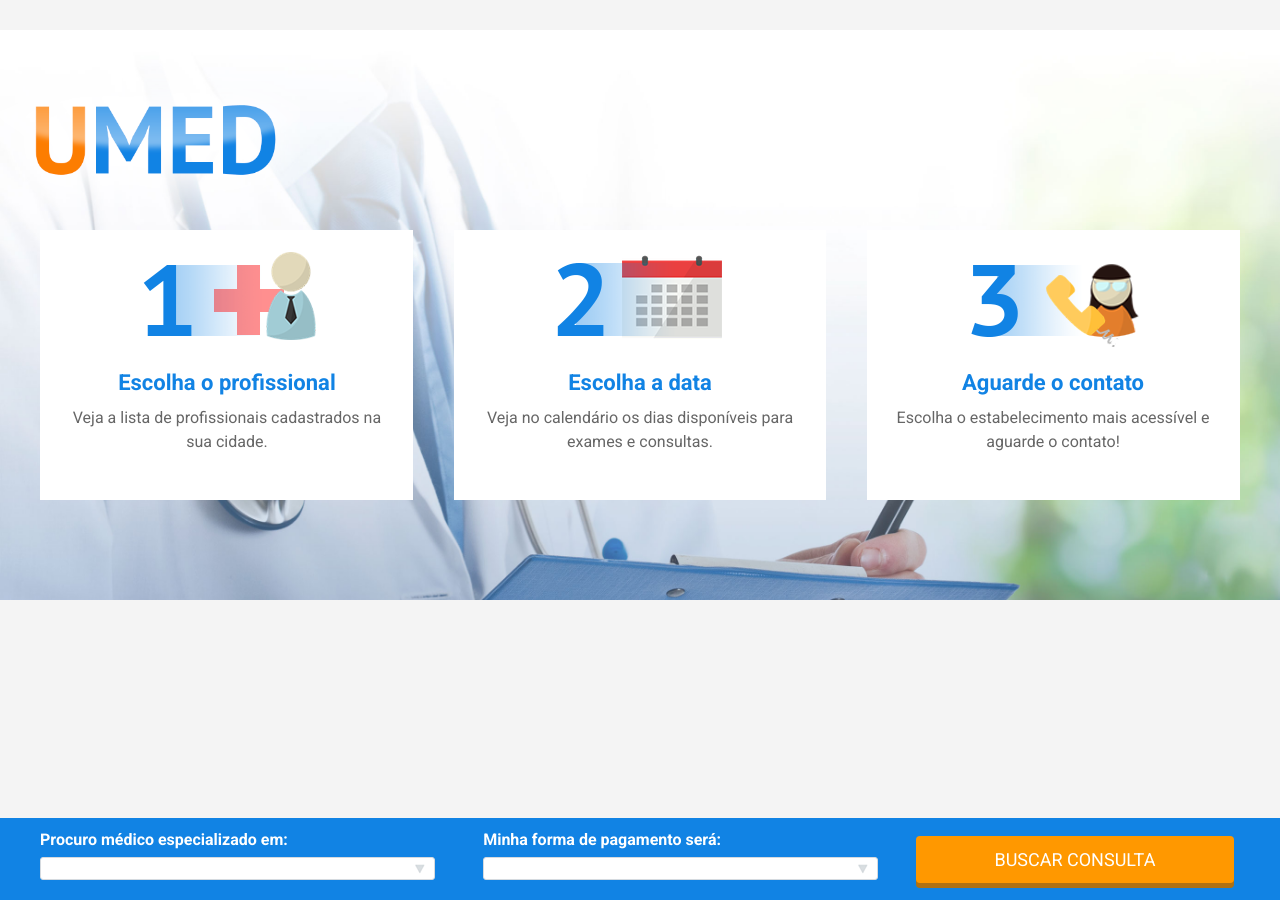
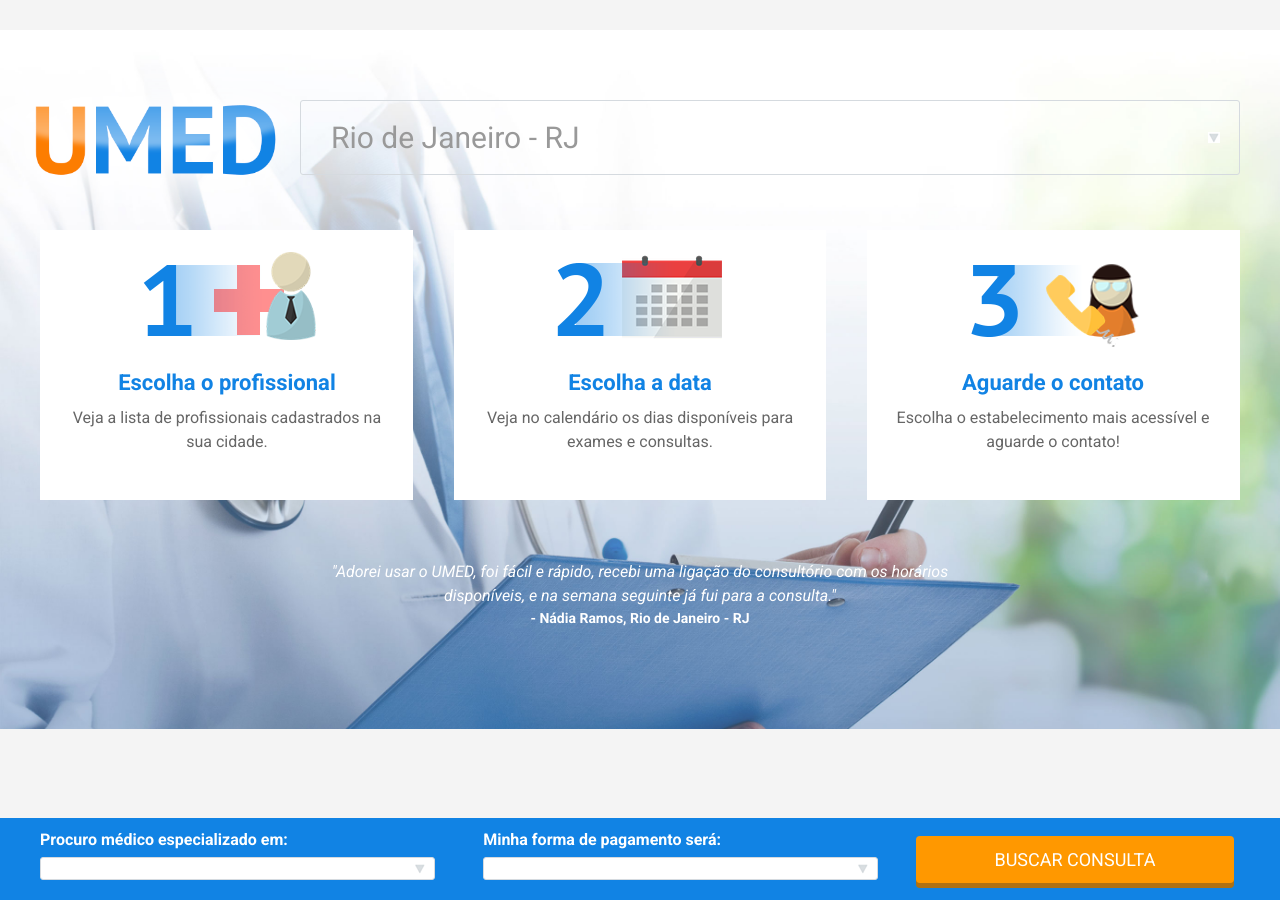
Before and after one commit to beatrizcp87/umed, a Jekyll site: the page built from index.html, in a window 1280 px wide. Built offline with Jekyll 4.4.1, drawn with Linux system fonts in a browser that asks for light colours.

Commit message:
city settings

```diff
--- a/_sass/_layout.scss
+++ b/_sass/_layout.scss
@@ -348,7 +348,7 @@ h2{
     content: " ";
     display: inline-block;
     vertical-align: center;
-    margin: 0 3% 100px 0;
+    margin: 0 3% 20px 0;
     background: #fff;
     padding: 140px 18px 18px 18px;
     width: 31%;
@@ -367,3 +367,27 @@ h2{
     }
   }
 }
+
+.depoimentos{
+  color: #fff;
+  text-align: center;
+  font-size:16px;
+  margin-top: 40px;
+  span{
+    display: block;
+    &.depo{ font-style: italic;}
+    &.autor{ font-size: 14px;  font-weight: 600;}
+  }
+}
+
+.cidade{
+  width: calc(100% - 340px);
+  float: right;
+  margin: 50px 40px 0 0 ;
+  select{
+    min-width: 100% !important;
+    display:  block;
+    font-size: 30px;
+    padding: 20px 30px;
+  }
+}
--- a/_sass/_mobile.scss
+++ b/_sass/_mobile.scss
@@ -1,7 +1,10 @@
 // smartphones, portrait iPhone, portrait 480x320 phones (Android)
 @media (min-width:320px) {
+  .steps ul{ display: none;}
   .logo-desktop{display: none;}
   .porque-umed{display: none;}
+  .depoimentos{ display: none;}
+  .cidade{ display: none;}
  }
 
 
@@ -30,10 +33,10 @@
   #gps-bar{ display: none;}
   .home{
     background: url("../images/bg-hero.jpg") no-repeat;
-    background-size: 100% auto;
+    background-size: auto 100%;
     margin: 0;
-    padding: 20px 0 0;
-    .wrapper{
+    padding: 20px 0 100px;
+    .wrapper.conversivel{
       background-color: #1183e4;
       position: fixed;
       bottom: 0;
@@ -61,9 +64,21 @@
   #bghero{ display: none;}
   .logo-desktop{display: block;}
   .porque-umed{display: block;}
+  .depoimentos{ display: block;}
 }
 
 
-@media (min-width:801px) { /* tablet, landscape iPad, lo-res laptops ands desktops */ }
-@media (min-width:1025px) { /* big landscape tablets, laptops, and desktops */ }
+@media (min-width:801px) {
+  .steps ul{
+    display: block;
+    li { margin-right: 2%;}
+  }
+  .cidade{ display: block;;}
+}
+@media (min-width:1025px) {
+  .home{
+    background-size: 100% auto;
+  }
+  .steps ul li { margin-right: 3%;}
+}
 @media (min-width:1281px) { /* hi-res laptops and desktops */ }
--- a/index.html
+++ b/index.html
@@ -32,7 +32,16 @@ layout: default
     </div>
     <a href="/step2" class="buscar"> Buscar consulta</a>
   </div>
+    <div class="cidade">
+    <select>
+      <option>Rio de Janeiro - RJ</option>
+      <option>São Paulo - SP</option>
+      <option>Curitiba - PR</option>
+    </select>
+
+  </div>
   <div class="logo-desktop"></div>
+
   <div class="steps">
     <ul>
       <li class="step1">
@@ -49,6 +58,13 @@ layout: default
       </li>
     </ul>
   </div>
+  <div class="wrapper">
+    <div class="depoimentos">
+      <span class="depo">"Adorei usar o UMED, foi fácil e rápido, recebi uma ligação do consultório com os horários disponíveis, e na semana seguinte já fui para a consulta."</span>
+      <span class="autor"> - Nádia Ramos, Rio de Janeiro - RJ</span>
+
+    </div>
+  </div>
 
 
 </div>
```
Also changed, not shown: 3 other files.
